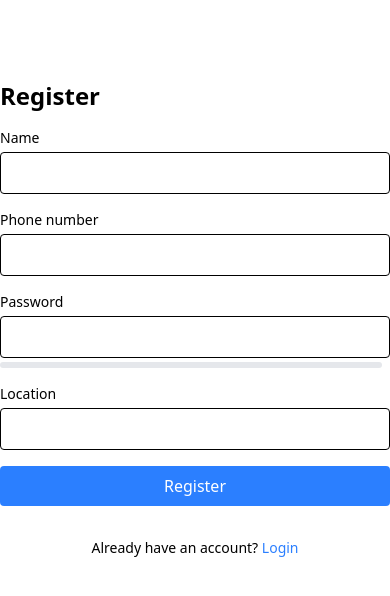
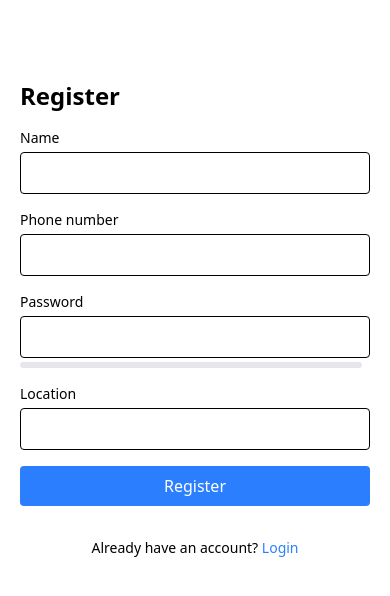
Before and after one commit to BoburBunyodjonov/shopping, a React (Vite) app: page /register in a window 390 px wide. Shown: the top 596 px of the page. Built offline with nearby package versions, Linux system fonts and the light colour scheme.

Commit message:
phone number chnages

```diff
--- a/src/components/Navbar.tsx
+++ b/src/components/Navbar.tsx
@@ -14,6 +14,7 @@ import CloseIcon from "@mui/icons-material/Close";
 import AccountCircleIcon from "@mui/icons-material/AccountCircle";
 import ExitToAppIcon from "@mui/icons-material/ExitToApp";
 import { useAuth } from "../AuthContext";
+import { useUser } from "../hooks/useUser";
 
 interface NavbarProps {
   logoText: string;
@@ -22,6 +23,8 @@ interface NavbarProps {
 
 const Navbar: React.FC<NavbarProps> = () => {
   const { t, i18n } = useTranslation();
+  const { isLoggedIn, logout, user } = useAuth();
+  const { userInfo } = useUser(user?.id?.toString() || '');
   const cartItemCount = useSelector((state: RootState) =>
     state.cart.items.reduce((total, item) => total + item.quantity, 0)
   );
@@ -31,7 +34,6 @@ const Navbar: React.FC<NavbarProps> = () => {
   const openMenu = Boolean(anchorEl);
 
   // AuthContext dan foydalanish
-  const { isLoggedIn, logout } = useAuth();
 
   const changeLanguage = (lng: string) => {
     i18n.changeLanguage(lng);
@@ -81,9 +83,12 @@ const Navbar: React.FC<NavbarProps> = () => {
                   <ListItem component={Link} to="/" onClick={() => toggleDrawer(false)}>
                     <ListItemText primary={t("navbar.home")} />
                   </ListItem>
+                  {
+                    userInfo?.access && isLoggedIn &&
                     <ListItem component={Link} to="/products" onClick={() => toggleDrawer(false)}>
                       <ListItemText primary={t("navbar.products")} />
                     </ListItem>
+                  }
                   {
                     !isLoggedIn && (
                       <>
@@ -137,6 +142,8 @@ const Navbar: React.FC<NavbarProps> = () => {
                   </Typography>
                 </IconButton>
               </motion.div>
+              {
+                userInfo?.access && isLoggedIn &&
                 <motion.div whileHover={{ scale: 1.1 }}>
                   <IconButton component={Link} to="/products" color="inherit">
                     <Typography variant="body2" sx={{ ml: 0.5, fontSize: "0.875rem" }}>
@@ -144,6 +151,8 @@ const Navbar: React.FC<NavbarProps> = () => {
                     </Typography>
                   </IconButton>
                 </motion.div>
+              }
+
               {!isLoggedIn && (
                 <>
                   <motion.div whileHover={{ scale: 1.1 }}>
@@ -179,7 +188,7 @@ const Navbar: React.FC<NavbarProps> = () => {
               size="small"
               sx={{ ml: 2, bgcolor: "white", borderRadius: 1 }}
             >
-              <MenuItem value="uz">O'zbek</MenuItem>
+              <MenuItem value="uz" selected>O'zbek</MenuItem>
               <MenuItem value="en">English</MenuItem>
               <MenuItem value="ru">Русский</MenuItem>
             </Select>
--- a/src/pages/Login.tsx
+++ b/src/pages/Login.tsx
@@ -11,7 +11,7 @@ import { useTranslation } from "react-i18next";
 
 const Login: React.FC = () => {
   const navigate = useNavigate();
-   const { t } = useTranslation();
+  const { t } = useTranslation();
   const { login } = useAuth(); // AuthContext dan login funksiyasini olamiz
   const [formData, setFormData] = useState<UserLogin>({
     phone_number: "",
@@ -39,10 +39,16 @@ const Login: React.FC = () => {
     },
   });
 
-  const handleChange = (e: React.ChangeEvent<HTMLInputElement>) => {
-    const { name, value } = e.target;
-    setFormData((prev) => ({ ...prev, [name]: value }));
-  };
+   const handleChange = (e: React.ChangeEvent<HTMLInputElement>) => {
+      const { name, value } = e.target;
+
+      if (name === "phone_number") {
+        const cleanedValue = value.replace(/[^+\d]/g, ""); // faqat + va raqamlar qolsin
+        setFormData((prev) => ({ ...prev, [name]: cleanedValue }));
+      } else {
+        setFormData((prev) => ({ ...prev, [name]: value }));
+      }
+    };
 
   const handleSubmit = (e: React.FormEvent) => {
     e.preventDefault();
@@ -50,7 +56,7 @@ const Login: React.FC = () => {
   };
 
   return (
-    <div className="mt-20 max-w-md mx-auto">
+    <div className="mt-20 max-w-md mx-auto px-5">
       <h1 className="text-2xl font-bold mb-4">Login</h1>
       <form onSubmit={handleSubmit} className="space-y-4">
         <div>
@@ -58,7 +64,7 @@ const Login: React.FC = () => {
             {t("register.phone_number")}
           </label>
           <input
-            type="text"
+            type="tel"
             id="phone_number"
             name="phone_number"
             value={formData.phone_number}
@@ -66,6 +72,10 @@ const Login: React.FC = () => {
             className="w-full border rounded p-2"
             placeholder={t("register.phone_number")}
             required
+            pattern="^\+998\d{9}$"
+            title="Telefon raqam +998 bilan boshlanishi va jami 13 ta belgi bo'lishi kerak (masalan: +998901234567)"
+            maxLength={13}
+            inputMode="numeric"
           />
         </div>
         <div>
--- a/src/pages/Register.tsx
+++ b/src/pages/Register.tsx
@@ -54,7 +54,14 @@ const Register: React.FC = () => {
 
   const handleChange = (e: React.ChangeEvent<HTMLInputElement>) => {
     const { name, value } = e.target;
-    setFormData((prev) => ({ ...prev, [name]: value }));
+
+    // Telefon raqam faqat + va raqamlardan iborat bo'lishi kerak
+    if (name === "phone_number") {
+      const cleanedValue = value.replace(/[^+\d]/g, ""); // faqat + va raqamlar qolsin
+      setFormData((prev) => ({ ...prev, [name]: cleanedValue }));
+    } else {
+      setFormData((prev) => ({ ...prev, [name]: value }));
+    }
   };
 
   const handleSubmit = (e: React.FormEvent) => {
@@ -74,7 +81,7 @@ const Register: React.FC = () => {
   };
 
   return (
-    <div className="pt-20 max-w-md mx-auto">
+    <div className="pt-20 max-w-md mx-auto px-5">
       <h1 className="text-2xl font-bold mb-4">{t("register.title")}</h1>
       <form onSubmit={handleSubmit} className="space-y-4">
         <div>
@@ -99,14 +106,20 @@ const Register: React.FC = () => {
             {t("register.phone_number")}
           </label>
           <input
-            type="text"
+            type="tel"
             id="phone_number"
             name="phone_number"
             value={formData.phone_number}
             onChange={handleChange}
             className="w-full border rounded p-2 focus:ring-2 focus:ring-blue-500 focus:border-transparent"
             required
+            pattern="^\+998\d{9}$"
+            title="Telefon raqam +998 bilan boshlanishi va jami 13 ta belgi bo'lishi kerak (masalan: +998901234567)"
+            maxLength={13}
+            inputMode="numeric"
           />
+
+
         </div>
 
         <div>
@@ -127,18 +140,17 @@ const Register: React.FC = () => {
           <div className="flex items-center mt-1">
             <div className="w-full bg-gray-200 rounded-full h-1.5">
               <div
-                className={`h-1.5 rounded-full ${
-                  passwordStrength === 0 ? 'bg-gray-200' :
+                className={`h-1.5 rounded-full ${passwordStrength === 0 ? 'bg-gray-200' :
                   passwordStrength === 1 ? 'bg-red-500' :
-                  passwordStrength === 2 ? 'bg-yellow-400' : 'bg-green-500'
-                }`}
+                    passwordStrength === 2 ? 'bg-yellow-400' : 'bg-green-500'
+                  }`}
                 style={{ width: `${(passwordStrength / 3) * 100}%` }}
               />
             </div>
             <span className="text-xs ml-2 text-gray-500">
               {passwordStrength === 0 ? '' :
-               passwordStrength === 1 ? 'Weak' :
-               passwordStrength === 2 ? 'Medium' : 'Strong'}
+                passwordStrength === 1 ? 'Weak' :
+                  passwordStrength === 2 ? 'Medium' : 'Strong'}
             </span>
           </div>
         </div>
```
Lines whose indentation alone changed are shown as unchanged.
